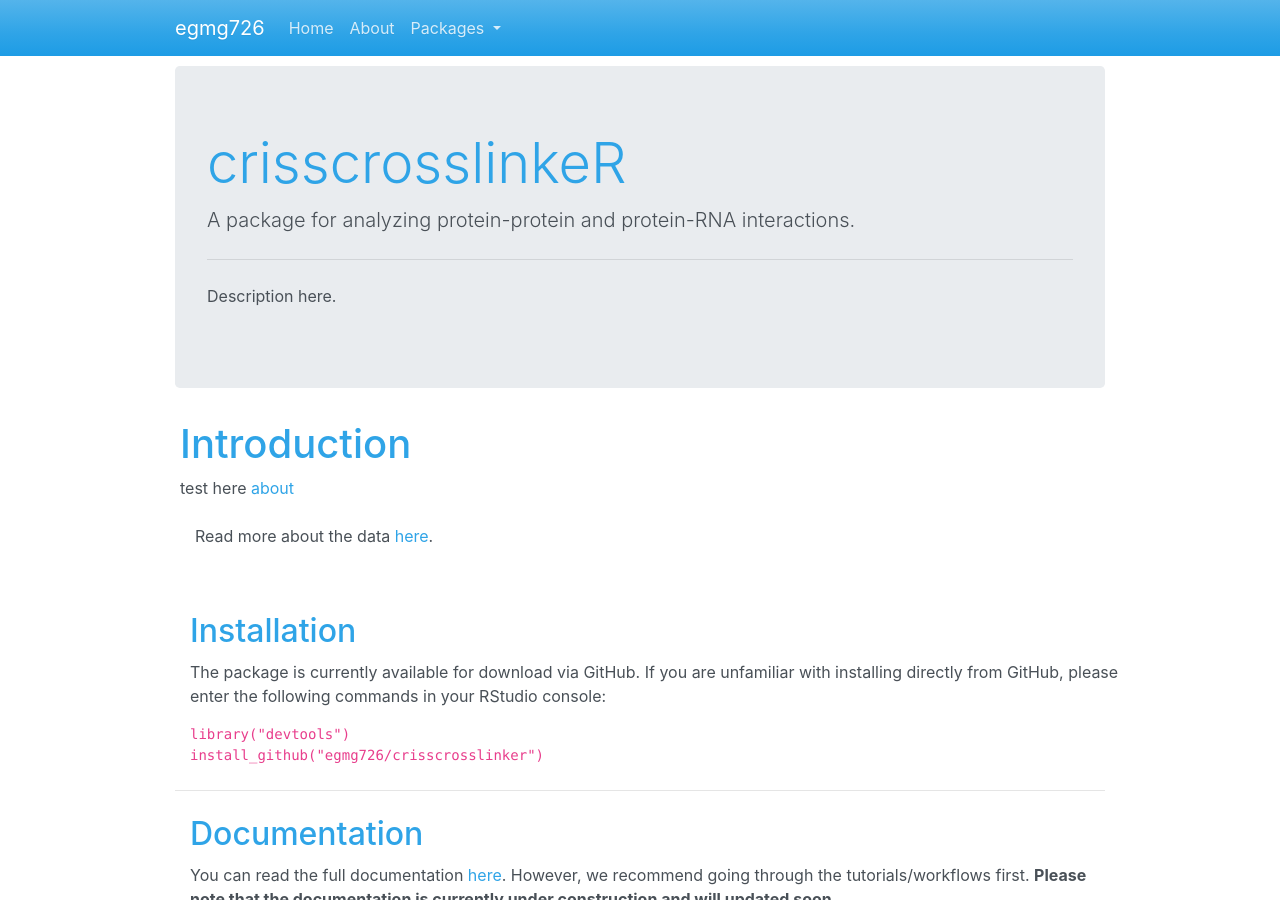
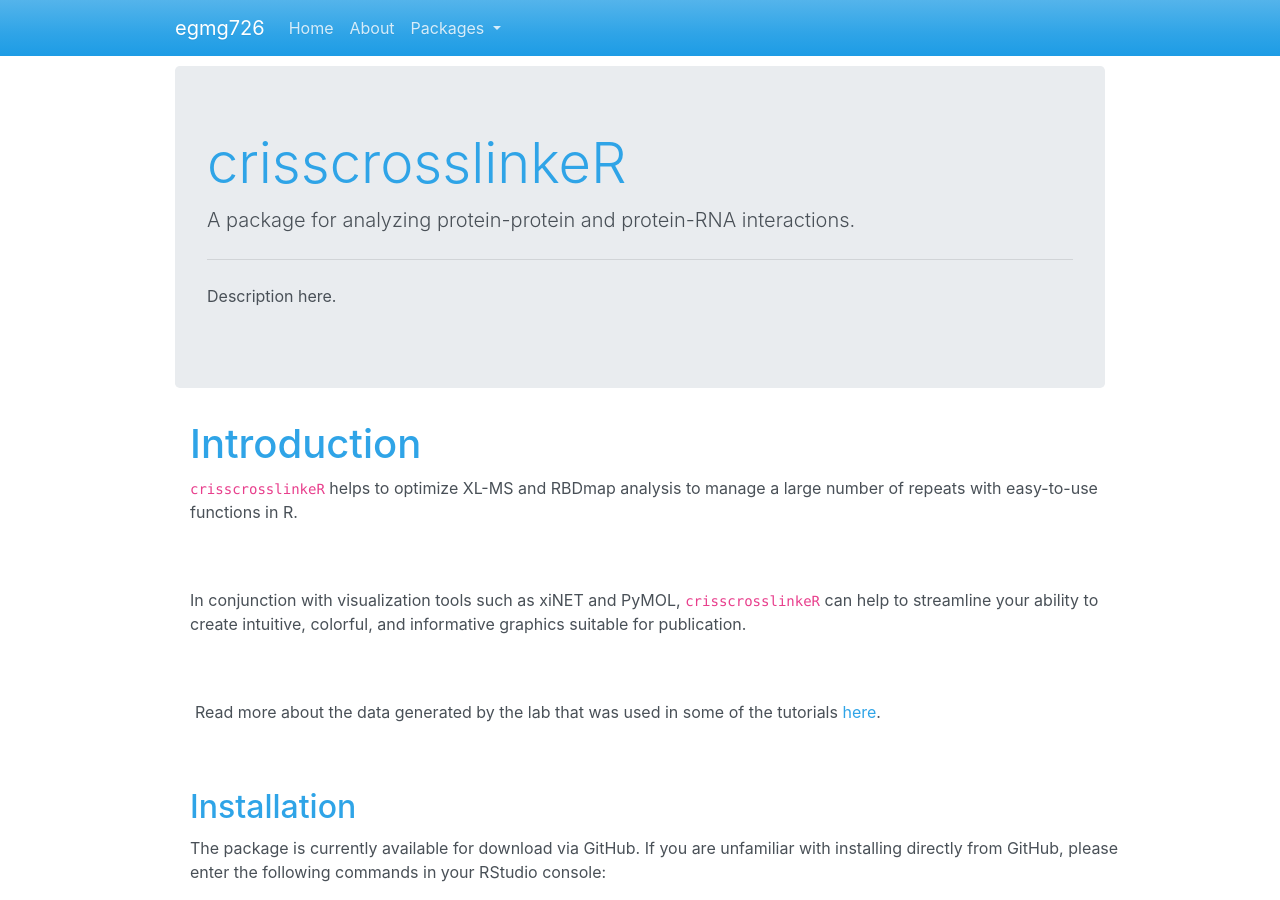
Before and after one commit to egmg726/egmg726.github.io, a Jekyll site: the page built from crisscrosslinker/index.html, in a window 1280 px wide and 900 px high. Built offline with Jekyll 4.4.1, drawn with Linux system fonts in a browser that asks for light colours.

Commit message:
cleaned up ccl home page

```diff
--- a/crisscrosslinker/index.html
+++ b/crisscrosslinker/index.html
@@ -11,15 +11,20 @@ title: crisscrosslinker
 </div>
 
 
-<div class="row" style="padding-left:20px">
+<div class="row" style="padding-left:30px">
 	<h1>Introduction</h1> <br><br>
 	</div>
-	<div class="row" style="padding-left:20px">
-	<p>test here <a href="/about">about</a></p>
+	<div class="row" style="padding-left:30px">
+	<p><code>crisscrosslinkeR</code> helps to optimize XL-MS and RBDmap analysis to manage a large number of repeats with easy-to-use functions in R.</p>
+	<br><br>
+	</div>
+		<div class="row" style="padding-left:30px">
+	<p>In conjunction with visualization tools such as xiNET and PyMOL, <code>crisscrosslinkeR</code> can help
+	to streamline your ability to create intuitive, colorful, and informative graphics suitable for publication.</p>
 	<br><br>
 	</div>
 	<div class="row" style="padding-left:35px">
-	<p>Read more about the data <a href="https://doi.org/10.1038/s41594-019-0197-y">here</a>.</p>
+	<p>Read more about the data generated by the lab that was used in some of the tutorials <a href="https://doi.org/10.1038/s41594-019-0197-y">here</a>.</p>
 	</div><br><br>
 
 
@@ -114,7 +119,7 @@ title: crisscrosslinker
     <li data-target="#carouselExampleIndicators" data-slide-to="1"></li>
     <li data-target="#carouselExampleIndicators" data-slide-to="2"></li>
   </ol>
-  <div class="carousel-inner" style="max-width:900px;max-height:600px!important;">
+  <div class="carousel-inner" style="max-width:600x;max-height:600px!important;">
     <div class="carousel-item active">
       <img src="https://drive.google.com/uc?export=view&id=1Px_BXqn9ln7LTNW8azRVUw8Zk8kPSZKZ" alt="First slide" width="580px" height="410px">
     </div>
```
Also changed, not shown: index.html (+1 -6 lines).
